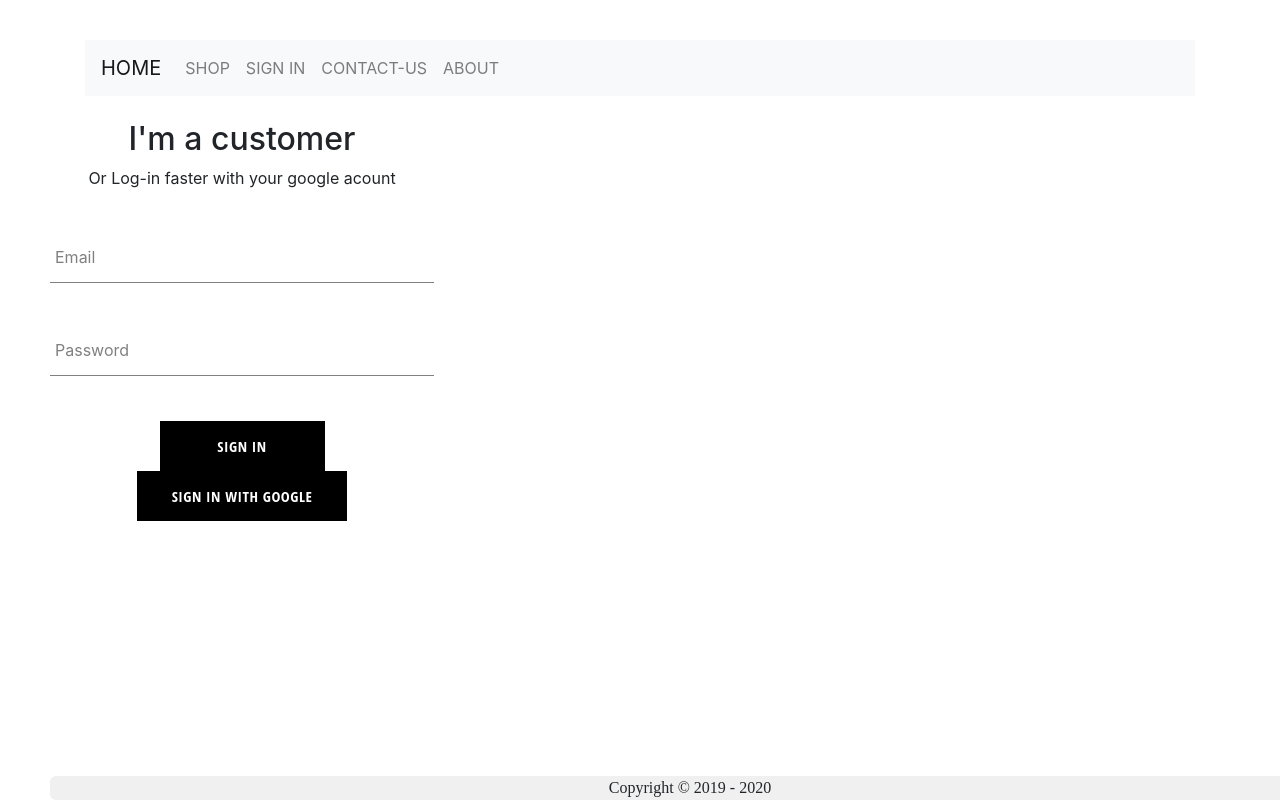
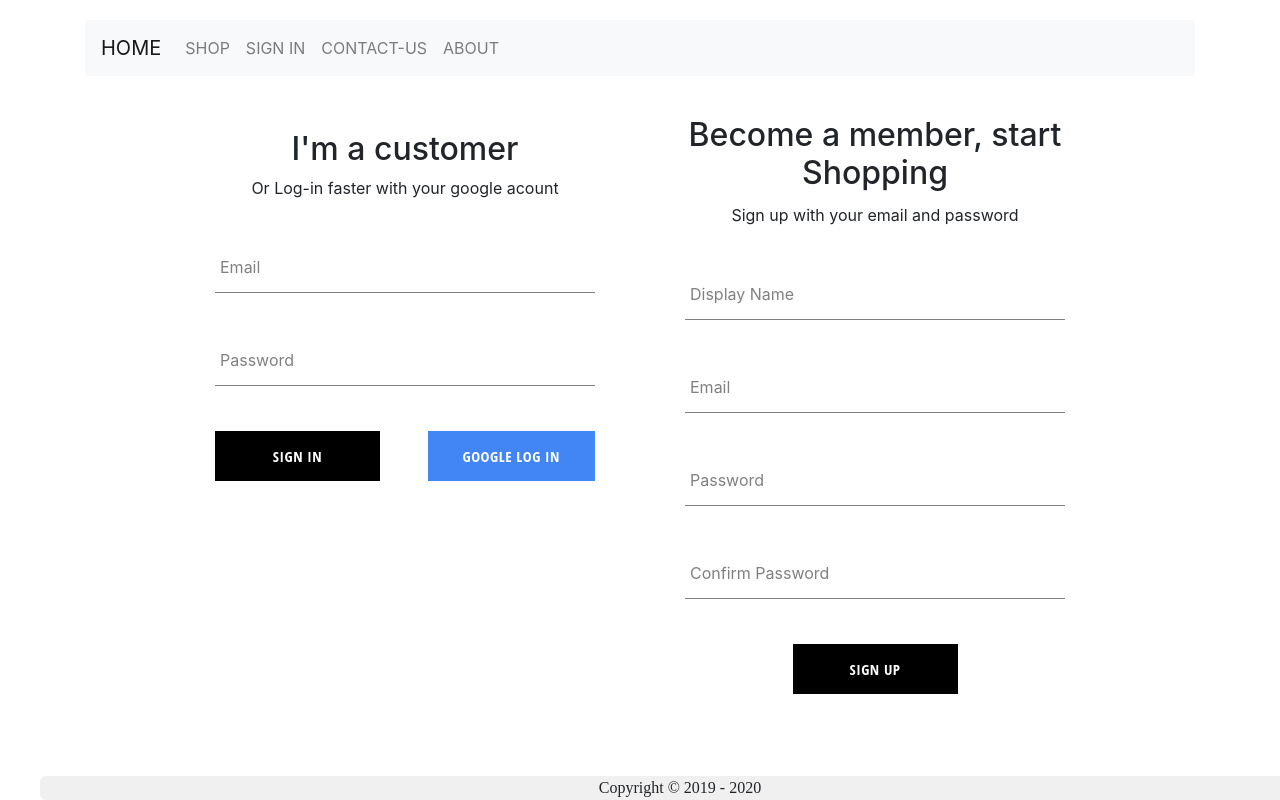
Before and after one commit to hfWalid/e-com-app, a React (Create React App) app: page /signinup in a window 1280 px wide. Built offline with nearby package versions, Linux system fonts and the light colour scheme; no server answers; a web font is replaced by a local one.

Commit message:
Architecting Components

```diff
--- a/src/App.css
+++ b/src/App.css
@@ -1,4 +1,12 @@
 body{
     font-family: 'Bigelow Rules';
-    padding: 40px 50px;
+    padding: 20px 40px;
 }
+a {
+    text-decoration: none;
+    color: black;
+  }
+
+  * {
+    box-sizing: border-box;
+  }
--- a/src/App.js
+++ b/src/App.js
@@ -1,9 +1,7 @@
 // Libraries......
 import React from 'react';
 import {BrowserRouter as Router, Route, Switch } from 'react-router-dom';
-
-// Data Sources...
-import {auth} from '../src/Firebase/firebase.utils';
+import {auth, createUserProfileDocument} from '../src/Firebase/firebase.utils';
 
 // Components.....
 import Navigbar from './components/navbar/navbar.component';
@@ -34,13 +32,29 @@ class App extends React.Component {
         }
     }
 
-    componentDidMount(){
-        auth.onAuthStateChanged(user => {
-            this.setState({currentUser: user});
+    unsubscribeFromAuth = null
 
-            console.log(user);
-        })
-    }
+    componentDidMount() {
+        this.unsubscribeFromAuth = auth.onAuthStateChanged(async userAuth => {
+          if (userAuth) {
+            const userRef = await createUserProfileDocument(userAuth);
+
+            userRef.onSnapshot(snapShot => {
+              this.setState({
+                currentUser: {
+                  id: snapShot.id,
+                  ...snapShot.data()
+                }
+              });
+
+              console.log(this.state);
+            });
+          }
+
+          this.setState({ currentUser: userAuth });
+        });
+      }
+
 
     render(){
         return (
--- a/src/components/custom-button/custom-button.component.jsx
+++ b/src/components/custom-button/custom-button.component.jsx
@@ -6,8 +6,8 @@ import React from 'react';
 // StyleSheet....
 import './custom-button.styles.scss';
 
-const CustomButton = ({ children, ...otherProps }) => (
-  <button className='custom-button' {...otherProps}>
+const CustomButton = ({ children, isGoogleSignIn, ...otherProps }) => (
+  <button className={`${isGoogleSignIn ? 'google-sign-in' : ''} custom-button`} {...otherProps}>
     {children}
   </button>
 );
--- a/src/components/custom-button/custom-button.styles.scss
+++ b/src/components/custom-button/custom-button.styles.scss
@@ -19,4 +19,14 @@
       color: black;
       border: 1px solid black;
     }
+
+    &.google-sign-in {
+      background-color: #4285f4;
+      color: white;
+
+      &:hover {
+        background-color: #357ae8;
+        border: none;
+      }
+    }
   }
--- a/src/components/navbar/navbar.component.jsx
+++ b/src/components/navbar/navbar.component.jsx
@@ -22,13 +22,9 @@ const Navigbar = ({currentUser}) => {
                 </li>
                 <li className="nav-item">
                 {currentUser ? (
-                    <div className='nav-link' onClick={() => auth.signOut()}>
-                      SIGN OUT
-                    </div>
+                    <div className='nav-link' onClick={() => auth.signOut()}>SIGN OUT</div>
                     ) : (
-                    <Link className='nav-link' to='/signin'>
-                      SIGN IN
-                    </Link>
+                    <Link className='nav-link' to='/signinup'>SIGN IN</Link>
                   )}
                 </li>
                 <div className='navbar-nav'>
--- a/src/components/sign-in/sign-in.component.jsx
+++ b/src/components/sign-in/sign-in.component.jsx
@@ -59,8 +59,8 @@ class SignIn extends React.Component {
           />
           <div className='buttons'>
             <CustomButton type='submit'> Sign in </CustomButton><br/>
-            <CustomButton onClick={signInWithGoogle}>
-              Sign in with Google
+            <CustomButton onClick={signInWithGoogle} isGoogleSignIn>
+              Google Log in
             </CustomButton>
           </div>
         </form>
--- a/src/components/sign-in/sign-in.styles.scss
+++ b/src/components/sign-in/sign-in.styles.scss
@@ -1,5 +1,14 @@
 .sign-in {
-    width: 30vw;
+  width: 380px;
+  display: flex;
+  flex-direction: column;
+
+  .title {
+    margin: 10px 0;
+  }
+
+  .buttons {
     display: flex;
-    flex-direction: column;
+    justify-content: space-between;
   }
+}
--- a/src/components/sign-up/sign-up.component.jsx
+++ b/src/components/sign-up/sign-up.component.jsx
@@ -1,5 +1,6 @@
 // Libraries....
 import React from 'react';
+import { auth, createUserProfileDocument } from '../../Firebase/firebase.utils';
 
 // Components....
 import CustomButton from '../custom-button/custom-button.component';
@@ -8,64 +9,98 @@ import FormInput from '../form-input/form-input.component';
 // StyleSheet....
 import './sign-up.styles.scss';
 
+
 class SignUp extends React.Component {
-  constructor(props){
-    super(props);
+  constructor() {
+    super();
 
     this.state = {
-      fullName:'',
-      email:'',
-      password:''
-    }
+      displayName: '',
+      email: '',
+      password: '',
+      confirmPassword: ''
+    };
   }
 
+  handleSubmit = async event => {
+    event.preventDefault();
 
-  render () {
+    const { displayName, email, password, confirmPassword } = this.state;
+
+    if (password !== confirmPassword) {
+      alert("passwords don't match");
+      return;
+    }
+
+    try {
+      const { user } = await auth.createUserWithEmailAndPassword(
+        email,
+        password
+      );
+
+      await createUserProfileDocument(user, { displayName });
+
+      this.setState({
+        displayName: '',
+        email: '',
+        password: '',
+        confirmPassword: ''
+      });
+    } catch (error) {
+      console.error(error);
+    }
+  };
+
+  handleChange = event => {
+    const { name, value } = event.target;
+
+    this.setState({ [name]: value });
+  };
+
+  render() {
+    const { displayName, email, password, confirmPassword } = this.state;
     return (
-      <div className="Sign-up">
-        <br/>
-        <h2>Become a customer</h2>
-        <span>Create your account, and start shopping !</span>
-        <form onSubmit={this.handleSubmit}>
+      <div className='sign-up'>
+        <h2 className='title'>Become a member, start Shopping</h2>
+        <span>Sign up with your email and password</span>
+        <form className='sign-up-form' onSubmit={this.handleSubmit}>
           <FormInput
-            name='full-name'
             type='text'
-            handleChange={this.handleChange}
-            value={this.state.email}
-            label='FullName Here'
+            name='displayName'
+            value={displayName}
+            onChange={this.handleChange}
+            label='Display Name'
             required
           />
           <FormInput
+            type='email'
             name='email'
-            type='email'
-            handleChange={this.handleChange}
-            value={this.state.email}
+            value={email}
+            onChange={this.handleChange}
             label='Email'
             required
           />
           <FormInput
+            type='password'
             name='password'
-            type='password'
-            value={this.state.password}
-            handleChange={this.handleChange}
+            value={password}
+            onChange={this.handleChange}
             label='Password'
             required
           />
           <FormInput
-            name='password'
             type='password'
-            value={this.state.password}
-            handleChange={this.handleChange}
-            label='Repeat Password'
+            name='confirmPassword'
+            value={confirmPassword}
+            onChange={this.handleChange}
+            label='Confirm Password'
             required
           />
-          <CustomButton type='submit'> Sign Up </CustomButton>
+          <CustomButton type='submit'>SIGN UP</CustomButton>
         </form>
       </div>
     );
   }
 }
 
-SignUp.propTypes = {};
-
 export default SignUp;
--- a/src/components/sign-up/sign-up.styles.scss
+++ b/src/components/sign-up/sign-up.styles.scss
@@ -1,5 +1,9 @@
 .sign-up {
-  width: 30vw;
   display: flex;
   flex-direction: column;
+  width: 380px;
+
+  .title {
+    margin: 10px 0;
+  }
 }
--- a/src/pages/signin-and-signup/signin-and-signup.component.jsx
+++ b/src/pages/signin-and-signup/signin-and-signup.component.jsx
@@ -3,15 +3,16 @@ import React from 'react';
 
 // Components...
 import SignIn from '../../components/sign-in/sign-in.component';
-//import SignUp from '../../components/sign-up/sign-up.component';
+import SignUp from '../../components/sign-up/sign-up.component';
 
 // Stylesheets..
 import './signin-and-signup.styles.scss';
 
 const SignInSignUpPage = () => {
     return(
-        <div>
+        <div className='sign-in-and-sign-up'>
             <SignIn/>
+            <SignUp/>
         </div>
     )
 }
--- a/src/pages/signin-and-signup/signin-and-signup.styles.scss
+++ b/src/pages/signin-and-signup/signin-and-signup.styles.scss
@@ -0,0 +1,6 @@
+.sign-in-and-sign-up {
+    width: 850px;
+    display: flex;
+    justify-content: space-between;
+    margin: 30px auto;
+  }
```
